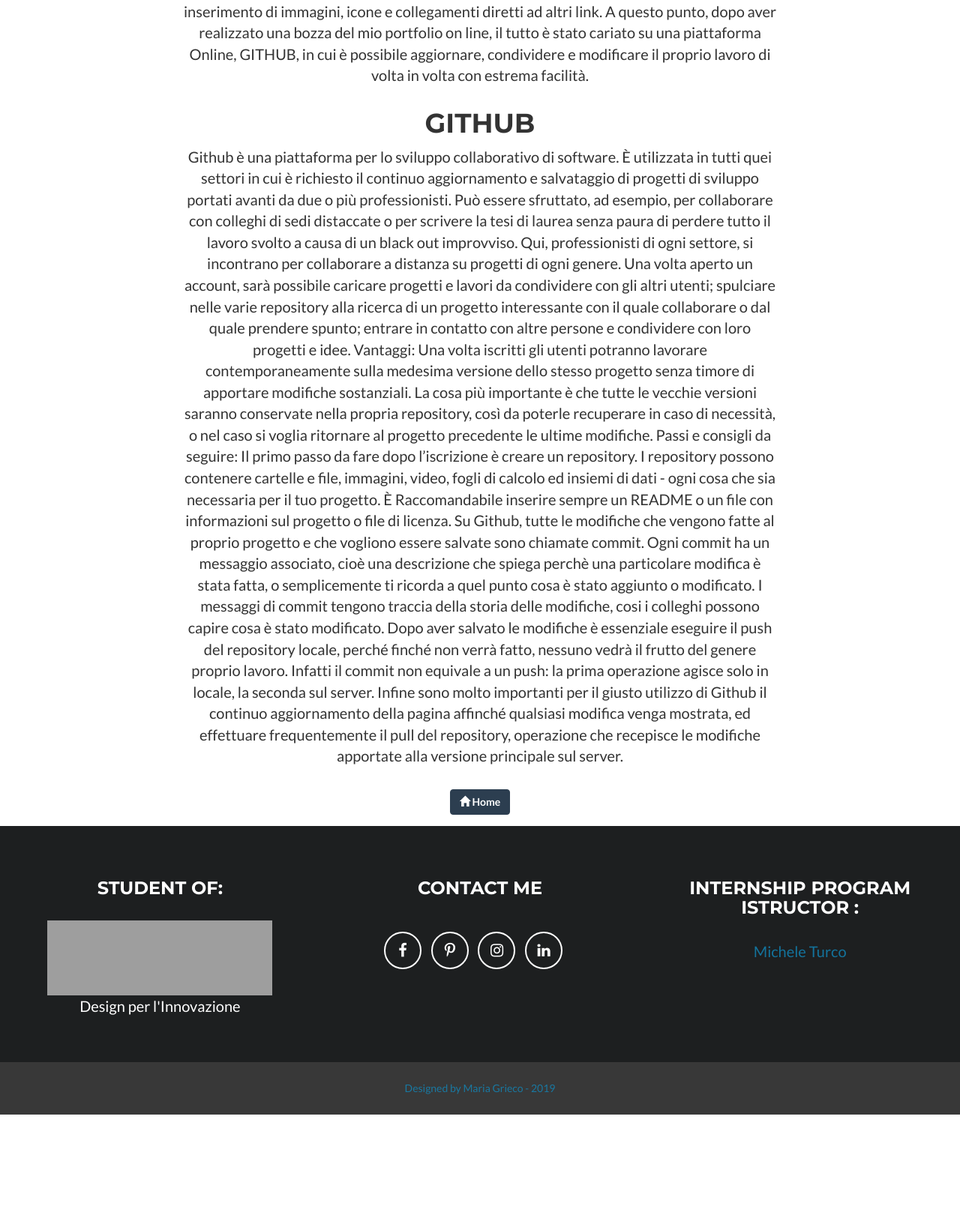
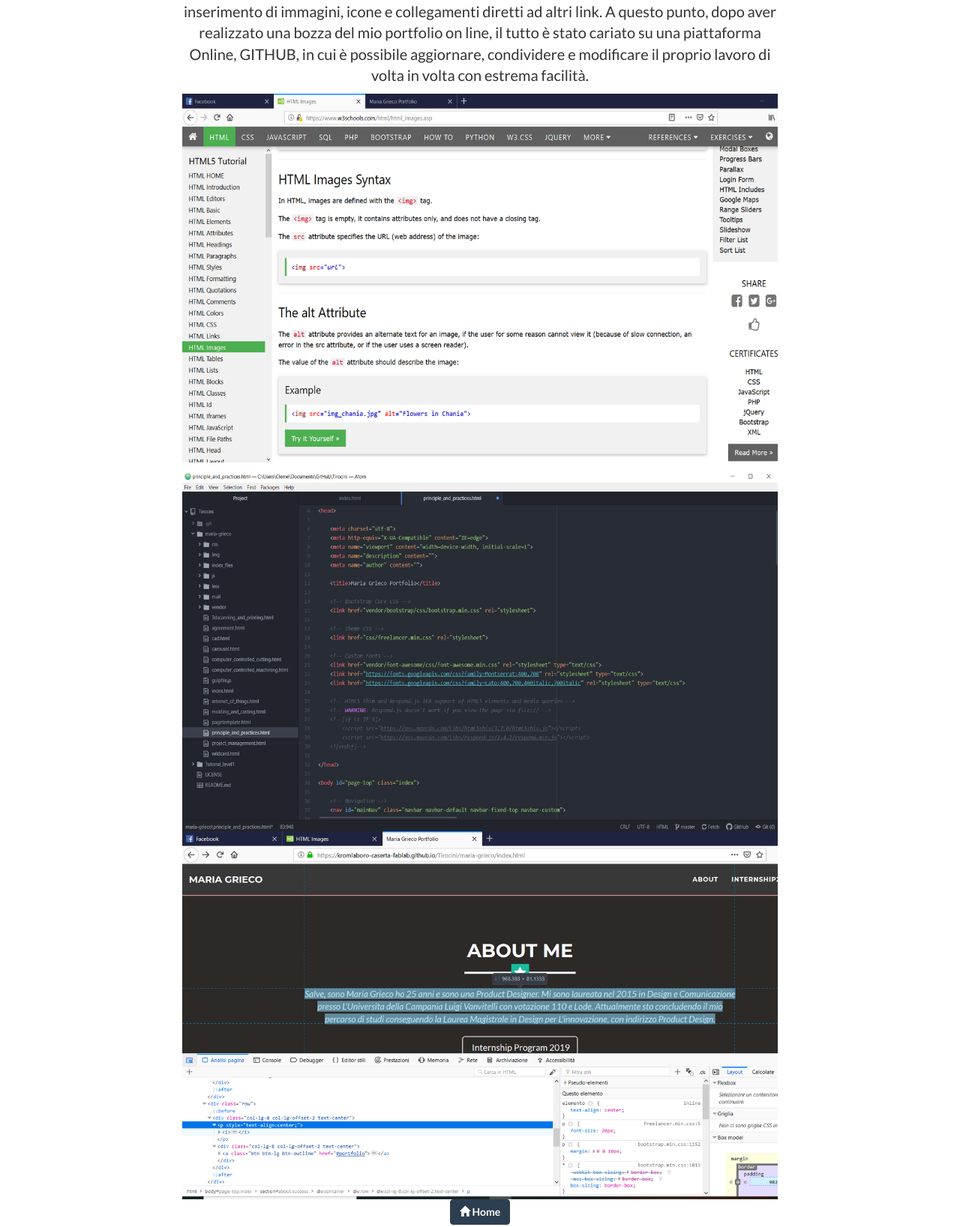
Before and after one commit to kromlaboro-caserta-fablab/Tirocini, a plain HTML site: page maria-grieco/principle_and_practices.html in a window 1280 px wide. Shown: the part 1164-2801 px from the top of the page at 75% size. Before the commit the page ends 2651 px from the top, so only its background shows below. Drawn offline with nearby package versions, Linux system fonts and the light colour scheme; files that its build step writes are made by us from their sources; grey boxes are pictures that could not be loaded.

Commit message:
Modifiche
Github e immagini

```diff
--- a/maria-grieco/principle_and_practices.html
+++ b/maria-grieco/principle_and_practices.html
@@ -82,27 +82,9 @@
                   <h1>Portfolio OnLine</h1>
 <p>La mia prima espezienza come tirocinante presso il KromLabòro FabLab è stata quella di interfacciarmi con il mondo del web design, progettando il mio personale portfolio online in html. E' stato molto semplice ed intuitivo, questo anche grazie a programmi come ATOM, un editor di testo capace di semplificare e velocizzare passaggi molto lunghi e grazie a tutorial online come w3schools. E' possibile inoltre modificare lo stile ed alcuni aspetti del proprio sito, anche semplicemente accedendo alla schermata "analizza" del proprio brosware e modificare andando per schemi e aree facilmente selezionabili. Su w3shools si può consultare un tutorial dettagliatissimo, un vasto indice in cui trovetere tutte le curiosità e i problemi che dovete risolvere. Ogni aspetto è spiegato nel dettaglio e mostrato tramite esempi pratici. Dalla creazione di titoli, paragrafi, modifiche di testo, colore o ancora inserimento di immagini, icone e collegamenti diretti ad altri link. A questo punto, dopo aver realizzato una bozza del mio portfolio on line, il tutto è stato cariato su una piattaforma Online, GITHUB, in cui è possibile aggiornare, condividere e modificare il proprio lavoro di volta in volta con estrema facilità. </p>
 
-<img src="screen1.png" class="img-responsive" alt="">
-<img src="screen2.png" class="img-responsive" alt="">
-<img src="screen3.png" class="img-responsive" alt="">
-
-
-                <h1>Github</h1>
-                  <p>Github è una piattaforma per lo sviluppo collaborativo di software. È utilizzata in tutti quei settori in cui è richiesto il continuo aggiornamento e salvataggio di progetti di sviluppo portati avanti da due o più professionisti. Può essere sfruttato, ad esempio, per collaborare con colleghi di sedi distaccate o per scrivere la tesi di laurea senza paura di perdere tutto il lavoro svolto a causa di un black out improvviso. Qui, professionisti di ogni settore, si incontrano per collaborare a distanza su progetti di ogni genere.
-Una volta aperto un account, sarà possibile caricare progetti e lavori da condividere con gli altri utenti; spulciare nelle varie repository alla ricerca di un progetto interessante con il quale collaborare o dal quale prendere spunto; entrare in contatto con altre persone e condividere con loro progetti e idee.
-
-Vantaggi:
-Una volta iscritti gli utenti potranno lavorare contemporaneamente sulla medesima versione dello stesso progetto senza timore di apportare modifiche sostanziali. La cosa più importante è che tutte le vecchie versioni saranno conservate nella propria repository, così da poterle recuperare in caso di necessità, o nel caso si voglia ritornare al progetto precedente le ultime modifiche.
-
-Passi e consigli da seguire:
-Il primo passo da fare dopo l’iscrizione è creare un repository. I repository possono contenere cartelle e file, immagini, video, fogli di calcolo ed insiemi di dati - ogni cosa che sia necessaria per il tuo progetto. È Raccomandabile inserire sempre un README o un file con informazioni sul progetto o file di licenza.
-
-Su Github, tutte le modifiche che vengono fatte al proprio progetto e che vogliono essere salvate sono chiamate commit. Ogni commit ha un messaggio associato, cioè una descrizione che spiega perchè una particolare modifica è stata fatta, o semplicemente ti ricorda a quel punto cosa è stato aggiunto o modificato. I messaggi di commit tengono traccia della storia delle modifiche, cosi i colleghi possono capire cosa è stato modificato.
-
-Dopo aver salvato le modifiche è essenziale eseguire il push del repository locale, perché finché non verrà fatto, nessuno vedrà il frutto del genere proprio lavoro. Infatti il commit non equivale a un push: la prima operazione agisce solo in locale, la seconda sul server. Infine sono molto importanti per il giusto utilizzo di Github il continuo aggiornamento della pagina affinché qualsiasi modifica venga mostrata, ed effettuare frequentemente il pull del repository, operazione che recepisce le modifiche apportate alla versione principale sul server.
-</p>
-                  <br>
-
+<img src="img/screen1.png" class="img-responsive" alt="">
+<img src="img/screen2.png" class="img-responsive" alt="">
+<img src="img/screen3.png" class="img-responsive" alt="">
 
                   <a href="index.html" class="btn btn-primary"><span class="glyphicon glyphicon-home"></span> Home</a>
                 </div>
```
Also changed, not shown: maria-grieco/project_management.html (+17 -3 lines).
